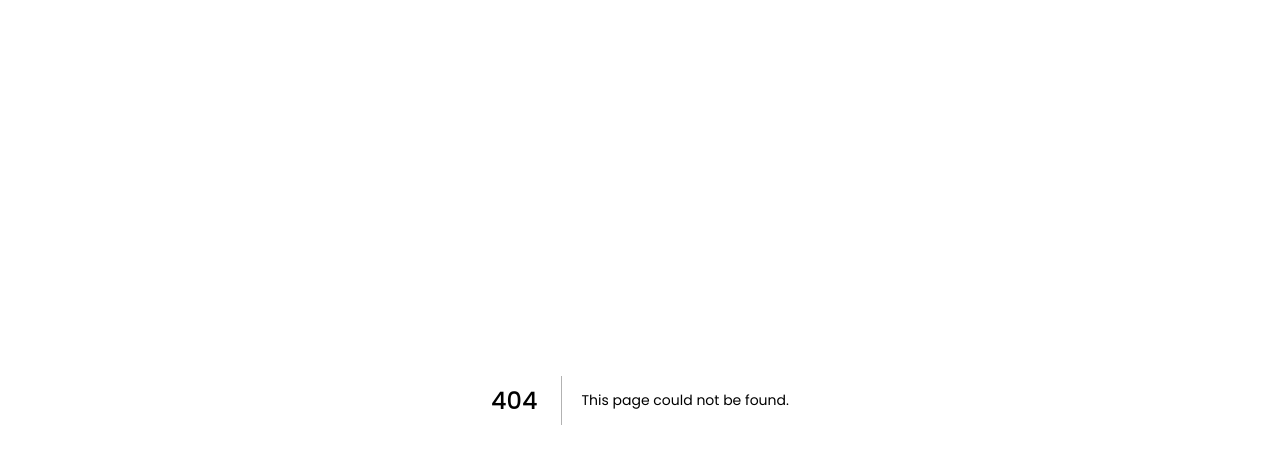
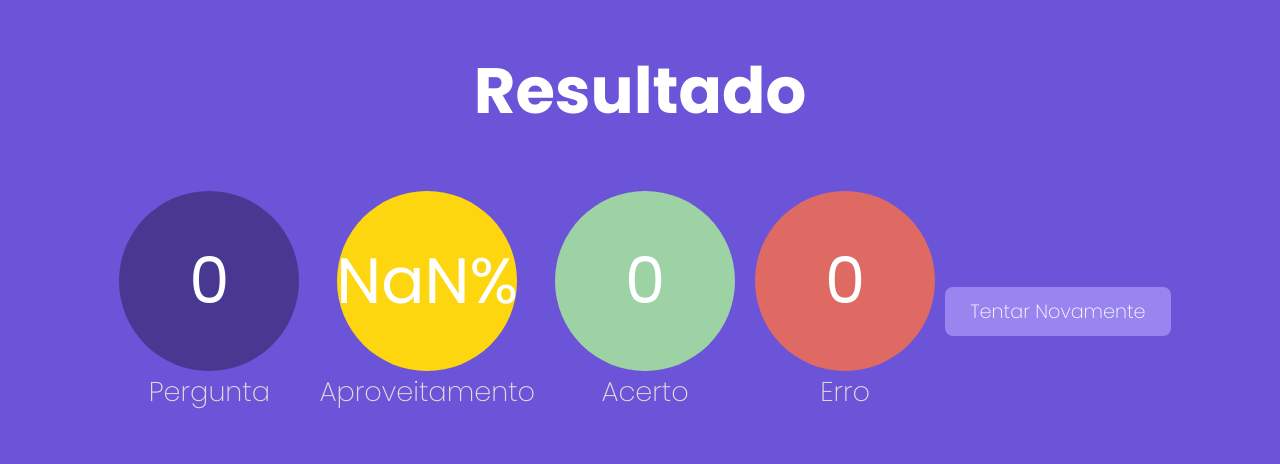
Before and after one commit to ibrunoss/quiz-game, a Next.js app: page /result in a window 1280 px wide. Before the commit this address had no page. Shown: the top 464 px of the page. Built offline with nearby package versions, Linux system fonts and the light colour scheme.

Commit message:
feat: add page /result

```diff
--- /dev/null
+++ b/pages/result.tsx
@@ -0,0 +1,50 @@
+import { useRouter, NextRouter } from "next/router";
+import Button from "../components/Button/Button";
+import Statistic from "../components/Statistic/Statistic";
+
+import styles from "../styles/result.module.css";
+
+interface ResultInterface extends NextRouter {
+  query: { w: string; c: string; t: string };
+}
+
+export default function Result() {
+  const router = useRouter() as ResultInterface;
+  const wrong = +router.query.w || 0;
+  const correct = +router.query.c || 0;
+  const total = +router.query.t || 0;
+  const hitPercentage = Math.round((correct / total) * 100);
+
+  console.log(hitPercentage);
+  return (
+    <div className={styles.result}>
+      <h1>Resultado</h1>
+      <div
+        style={{
+          display: "flex",
+          flexWrap: "wrap",
+          justifyContent: "center",
+          alignItems: "center",
+        }}
+      >
+        <Statistic
+          text={total > 1 ? "Perguntas" : "Pergunta"}
+          value={total}
+          background="#483891"
+        />
+        <Statistic text="Aproveitamento" value={`${hitPercentage}%`} />
+        <Statistic
+          text={correct > 1 ? "Acertos" : "Acerto"}
+          value={correct}
+          background="#9CD2A4"
+        />
+        <Statistic
+          text={wrong > 1 ? "Erros" : "Erro"}
+          value={wrong}
+          background="#DE6A63"
+        />
+        <Button href="/" text="Tentar Novamente" />
+      </div>
+    </div>
+  );
+}
```
